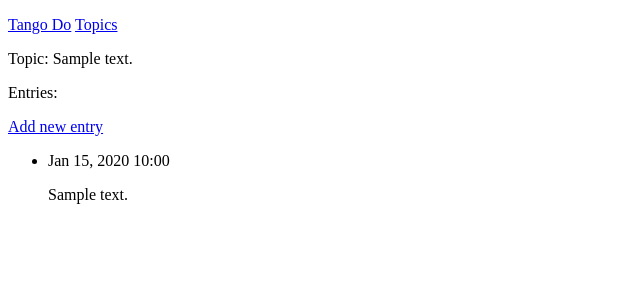
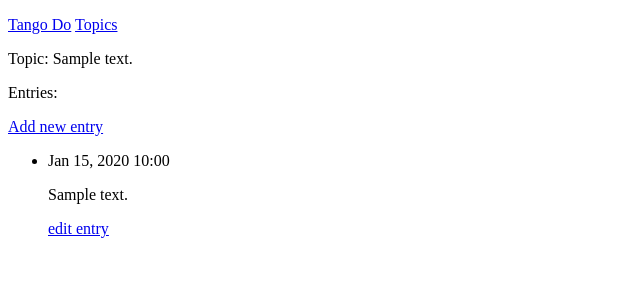
Before and after one commit to vinglfm/JangoApp, a Django app: page /topics/1/ in a window 1280 px wide. Shown: the top 300 px of the page, without its empty margins (0-640 px from the left). Run offline with Django 3.2, Linux system fonts and the light colour scheme; tables that the repository leaves empty hold one stand-in row (values such as "Sample post").

Commit message:
Added edit entry page

```diff
--- a/TangoDo/urls.py
+++ b/TangoDo/urls.py
@@ -8,5 +8,7 @@ urlpatterns = [
     url(r'^topics/$', views.topics, name='topics'),
     url(r'^topics/(?P<topic_id>\d+)/$', views.topic, name='topic'),
     url(r'^add_topic/$', views.add_topic, name='add_topic'),
-    url(r'^add_entry/(?P<topic_id>\d+)/$', views.add_entry, name='add_entry')
+    url(r'^add_entry/(?P<topic_id>\d+)/$', views.add_entry, name='add_entry'),
+    url(r'^edit_entry/(?P<entry_id>\d+)/$', views.edit_entry, name='edit_entry')
+
 ]
--- a/TangoDo/views.py
+++ b/TangoDo/views.py
@@ -2,7 +2,7 @@ from django.http import HttpResponseRedirect
 from django.shortcuts import render
 from django.urls import reverse
 
-from TangoDo.models import Topic
+from TangoDo.models import Topic, Entry
 from TangoDo.forms import TopicForm, EntryForm
 
 
@@ -54,3 +54,17 @@ def add_entry(request, topic_id):
             entry.save()
             return HttpResponseRedirect(reverse('tango_do:topic', args=[topic_id]))
     return render(request, 'TangoDo/add_entry.html', {'topic': topic, 'form': form})
+
+
+def edit_entry(request, entry_id):
+    """Edit an existing entry"""
+    entry = Entry.objects.get(id=entry_id)
+    topic = entry.topic
+    if request.method != 'POST':
+        form = EntryForm(instance=entry)
+    else:
+        form = EntryForm(instance=entry, data=request.POST)
+        if form.is_valid():
+            form.save()
+            return HttpResponseRedirect(reverse('tango_do:topic', args=[topic.id]))
+    return render(request, 'TangoDo/edit_entry.html', {'entry': entry, 'topic': topic, 'form': form})
--- a/templates/TangoDo/topic.html
+++ b/templates/TangoDo/topic.html
@@ -11,6 +11,7 @@
             <li>
                 <p>{{ entry.add_date|date:'M d, Y H:i' }}</p>
                 <p>{{ entry.text|linebreaks }}</p>
+                <a href="{% url 'tango_do:edit_entry' entry.id %}">edit entry</a>
             </li>
         {% empty %}
             <li>
```
Also changed, not shown: templates/TangoDo/edit_entry.html (added, +15 -0 lines).
